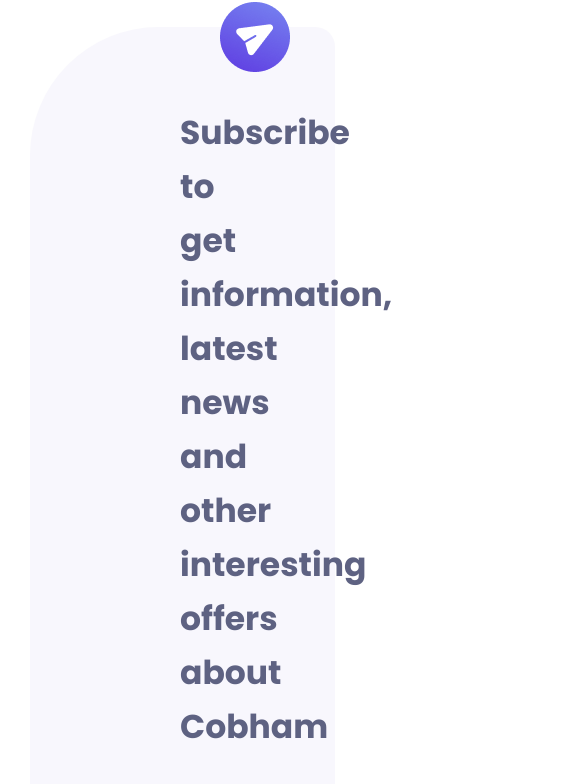
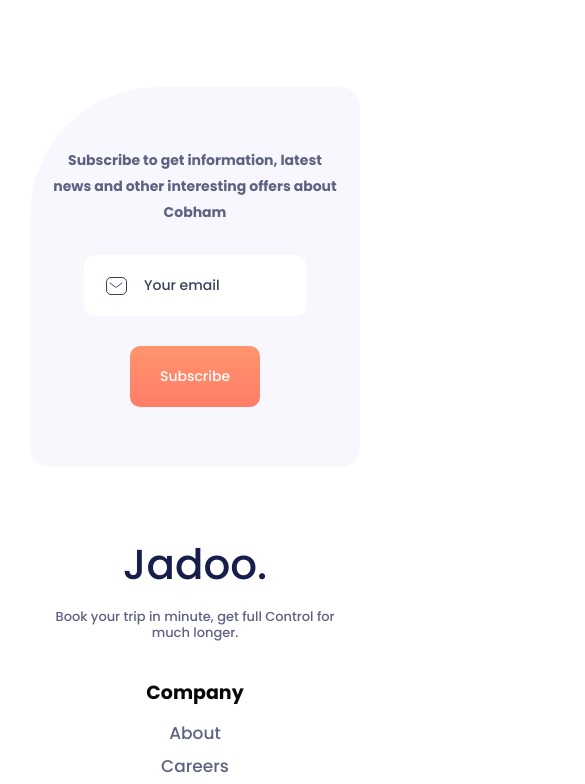
Before and after one commit to TatianaShapoval/jadoo-landing, a plain HTML site: page index.html in a window 390 px wide. Shown: the part 4764-5548 px from the top of the page, 585 px wide, since content can reach past the window. Drawn offline with nearby package versions, Linux system fonts and the light colour scheme; a web font is replaced by a local one.

Commit message:
added responsive all sections

```diff
--- a/index.html
+++ b/index.html
@@ -431,7 +431,7 @@
 
 
 
-       <!-- <footer class="footer">
+       <footer class="footer">
            <div class="container">
                <div class="footer__inner">
                    <div class="footer__logo-content">
@@ -541,7 +541,7 @@
                </div>
            </div>
 
-        </footer> -->
+        </footer>
     </div>
 
     <script src="https://code.jquery.com/jquery-3.6.0.min.js"></script>
--- a/scss/_media.scss
+++ b/scss/_media.scss
@@ -1,7 +1,13 @@
 
 // @media (max-width: 1366px){
 
-// }
+@media (max-width: 1440px){
+    .subscribe{
+        &__content{
+            padding: 60px 120px 30px 120px;
+        }
+    }
+}
 @media (max-width: 1345px){
     .services{
         &__item {
@@ -38,9 +44,31 @@
     }
     .partners{
         &__inner {
-            padding: 0px 0 30px 0px;
+            padding: 0px 0 90px 0px;
         }
     }
+    .subscribe{
+        &__content{
+            padding: 60px 40px 30px 40px;
+        }
+        &__form-btn{
+            padding: 25px 35px;
+        }
+        &__title {
+            font-size: 30px;
+            line-height: 47px;
+        }
+        &__form-input{
+            padding: 25px 120px 25px 66px;
+        }
+
+    }
+    .footer{
+        &__inner{
+            padding: 30px 0px 50px 0px;
+        }
+    }
+
 }
 @media (max-width: 1184px){
     .container{
@@ -70,6 +98,25 @@
         }
         &__widget{
             margin: 0 auto;
+        }
+    }
+    .footer{
+
+        &__logo{
+            font-size: 40px;
+            line-height: 50px;
+        }
+        &__logo-content {
+            max-width: 150px;
+        }
+        &__content-title {
+
+            font-size: 16px;
+            line-height: 18px;
+        }
+        &__content-item {
+            font-size: 14px;
+            line-height: 20px;
         }
     }
 }
@@ -248,6 +295,41 @@
     .destinations{
         padding: 30px 0 30px;
     }
+    .subscribe{
+        &__content{
+            padding: 60px 20px 30px 20px;
+        }
+        &_form{
+            max-width: 555px;
+        }
+        &__form-input {
+            padding: 20px 0px 20px 60px;
+            font-size: 14px;
+        }
+        &__form-btn{
+            padding: 20px 30px;
+            font-size: 14px;
+        }
+        &__title {
+            font-size: 22px;
+            line-height: 40px;
+        }
+
+    }
+    .footer{
+        &__inner{
+            flex-wrap: wrap;
+            justify-content: center;
+        }
+        &__logo-content{
+            margin-right: 60px;
+        }
+
+        &__content{
+            padding: 0 15px;
+            margin-bottom: 30px;
+        }
+    }
 
 }
 
@@ -326,8 +408,59 @@
     .slick-next{
         right: 95px;
     }
+    .subscribe{
+        &__inner{
+            padding-right: 0;
+            margin-bottom: 0px;
+            background-image: none;
+            &::before{
+                background-image: none;
+            }
+        }
+        &__form-input{
+            margin-bottom: 30px;
+            max-width: 302px;
+        }
+        &__title{
+            font-size: 20px;
+            line-height: 32px;
+            margin-bottom: 50px;
+        }
+    }
 
 
+}
+@media (max-width: 634px){
+    .footer{
+        &__inner{
+            display: block;
+            text-align: center;
+            padding: 0;
+        }
+        &__content{
+            margin-bottom: 40px;
+        }
+        &__logo{
+            font-size: 42px;
+            line-height: 48px;
+        }
+        &__logo-content {
+            max-width: 300px;
+            margin-right: 0;
+            margin: 0 auto;
+            margin-bottom: 40px;
+        }
+        &__content-title {
+            margin-top: 0;
+            font-size: 19px;
+            line-height: 23px;
+            margin-bottom: 20px;
+        }
+        &__content-item {
+            font-size: 17px;
+            line-height: 19px;
+        }
+    }
 }
 
 
@@ -501,6 +634,20 @@
     .slick-next{
         right: 35px;
     }
+    .subscribe{
+        &__form{
+            margin-bottom: 30px;
+        }
+        &__form-input{
+            margin-bottom: 30px;
+            max-width: 252px;
+        }
+        &__title{
+            font-size: 18px;
+            line-height: 28px;
+            margin-bottom: 40px;
+        }
+    }
 }
 
 @media (max-width: 400px){
@@ -525,5 +672,17 @@
             line-height: 50px;
         }
     }
+    .subscribe{
+
+        &__form-input{
+
+            max-width: 222px;
+        }
+        &__title{
+            font-size: 14px;
+            line-height: 26px;
+            margin-bottom: 30px;
+        }
+    }
 
 }
--- a/scss/style.scss
+++ b/scss/style.scss
@@ -650,24 +650,17 @@
     &__form{
         max-width: 775px;
         margin-bottom: 78px;
-        position: relative;
-        &::before{
-            content: '';
-            position: absolute;
-            background-image: url('../images/icons/subscribe-letter.svg');
-            top: 28px;
-            left: 44px;
-            width: 21px;
-            height: 18px;
-            z-index: 999;
 
-        }
+
     }
     &__form-input{
-        padding: 25px 0 25px 66px;
+        padding: 25px 160px 25px 66px;
         border: none;
         border-radius: 10px;
-        width: 550px;
+        max-width: 550px;
+        background-image: url('../images/icons/subscribe-letter.svg');
+        background-repeat: no-repeat;
+        background-position: 22px;
 
         &::placeholder{
             font-size: 14px;
```
Also changed, not shown: scss/style.css, 1 other file.
